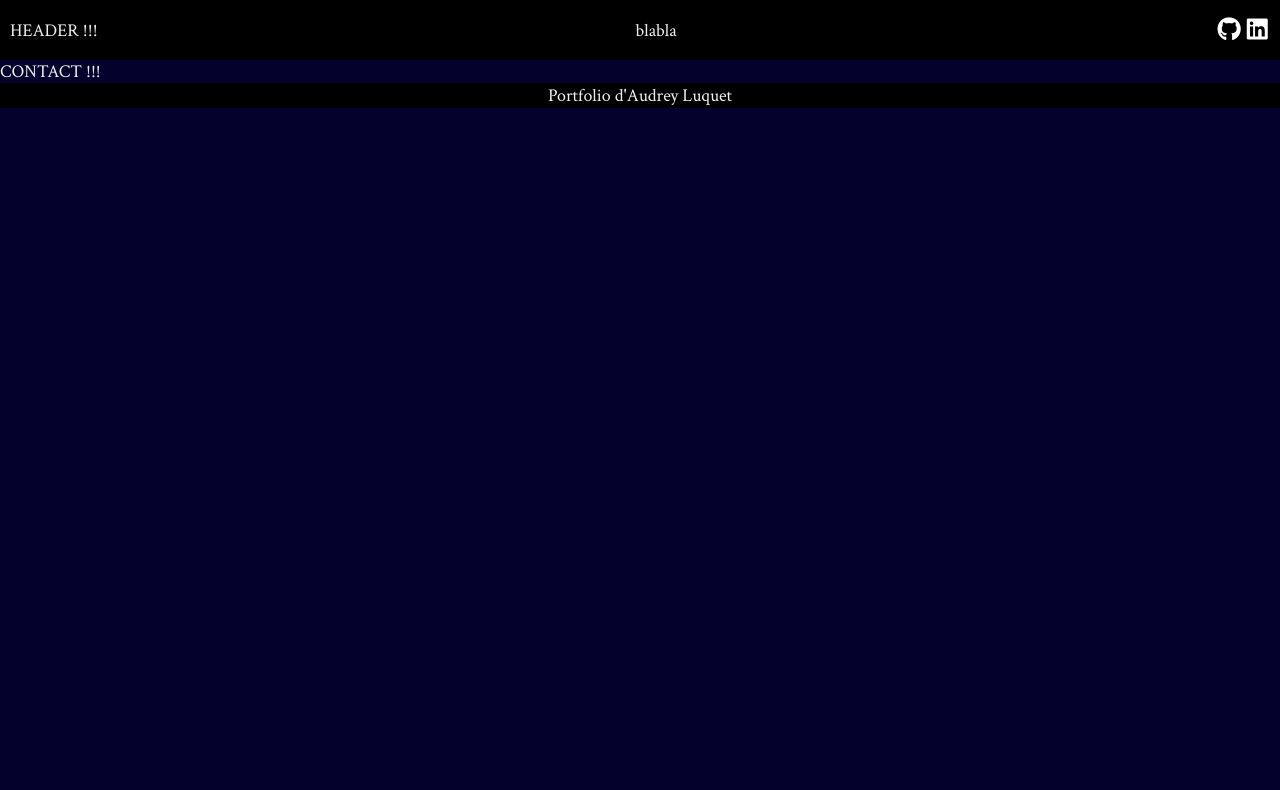
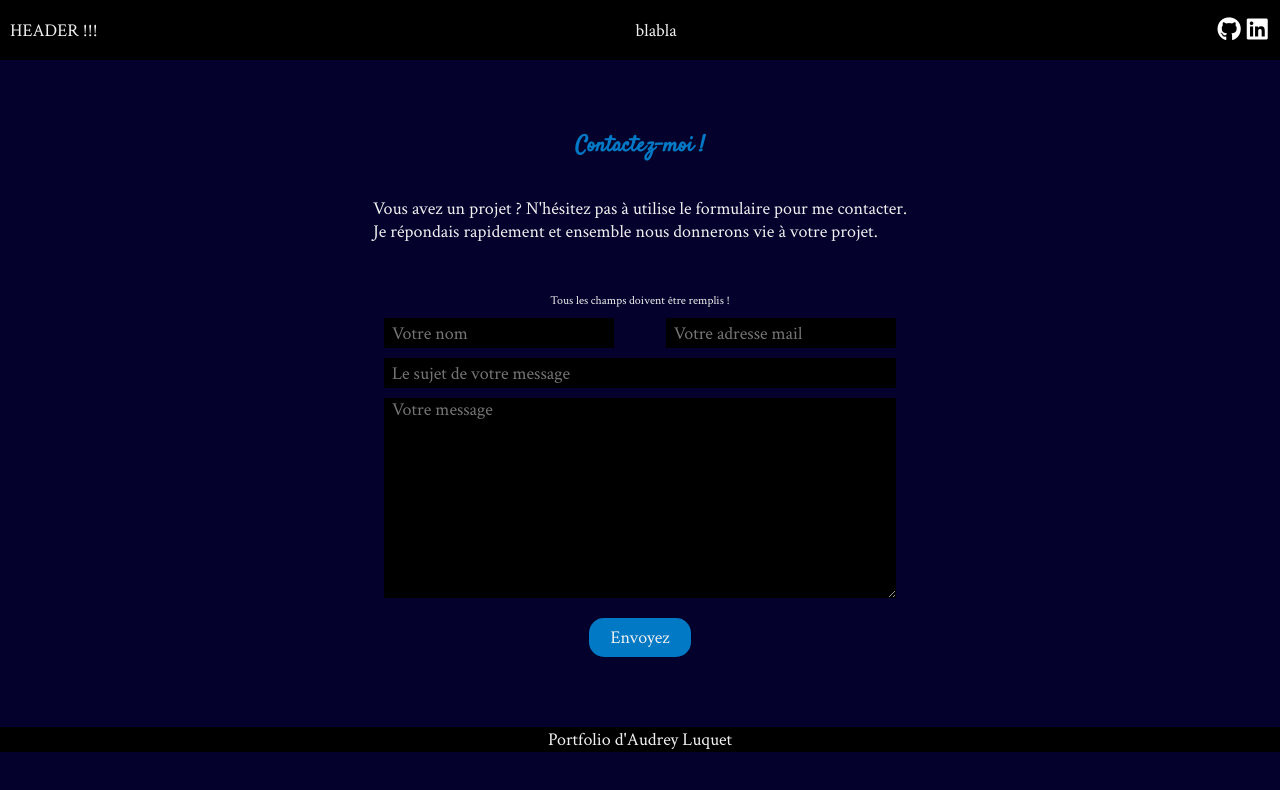
Before and after one commit to AudreyYuedra/portfolio, a React (Create React App) app: page /Contact in a window 1280 px wide. Shown: the top 790 px of the page. Built offline with nearby package versions, Linux system fonts and the light colour scheme.

Commit message:
mise en page Contact

```diff
--- a/package.json
+++ b/package.json
@@ -3,11 +3,15 @@
   "version": "0.1.0",
   "private": true,
   "dependencies": {
+    "@emailjs/browser": "^4.2.0",
+    "@formspree/react": "^2.5.1",
     "@testing-library/jest-dom": "^5.17.0",
     "@testing-library/react": "^13.4.0",
     "@testing-library/user-event": "^13.5.0",
+    "axios": "^1.6.7",
     "react": "^18.2.0",
     "react-dom": "^18.2.0",
+    "react-hook-form": "^7.51.0",
     "react-router-dom": "^6.22.1",
     "react-scripts": "5.0.1",
     "styled-components": "^6.1.8",
--- a/src/pages/Contact.jsx
+++ b/src/pages/Contact.jsx
@@ -1,7 +1,93 @@
+import { useForm, ValidationError } from "@formspree/react" // Formulaire formspree (pour ne pas avoir de backend)
+
+import styled from "styled-components"
+import { mixins } from "../styles/mixins"
+import { colors, fontFamily, fontSize } from "../styles/variables"
+const Main = styled.main`
+   margin: 70px 0;
+   position: relative;
+   ${mixins.column};
+   ${mixins.totalCenter};
+`
+const Title = styled.h2`
+   display: flex;
+   justify-content: center;
+   font-family: ${fontFamily.ff_secondary};
+   font-size: ${fontSize.title};
+   color: ${colors.bg_secondary};
+   margin-bottom: 35px;
+`
+const Accroche = styled.p`
+   align-self: center;
+   margin-bottom: 50px;
+`
+const Form = styled.form`
+   width: 40%;
+   ${mixins.column};
+   & p {
+      align-self: center;
+      font-size: ${fontSize.txt_about};
+      margin-bottom: 10px;
+   }
+   & div {
+      ${mixins.rowSpaceBetween};
+   }
+   & input {
+      height: 30px;
+      background-color: ${colors.bg_tertiary};
+      border: none;
+      margin-bottom: 10px;
+   }
+   & textarea {
+      height: 200px;
+      background-color: ${colors.bg_tertiary};
+      border: none;
+      margin-bottom: 20px;
+   }
+   & button {
+      width: 20%;
+      align-self: center;
+      background-color: ${colors.bg_secondary};
+      border: none;
+      padding: 8px;
+      border-radius: 15px;
+   }
+`
+const InputRow = styled.input`
+   width: 45%;
+`
+
 export default function Contact() {
+   const [state, handleSubmit] = useForm("mvoeqoav")
+   if (state.succeeded) {
+      return <p>Votre message a bien été envoyé !</p>
+   }
+
    return (
-      <main>
-         <p>CONTACT !!!</p>
-      </main>
+      <Main>
+         <Title>Contactez-moi !</Title>
+         <Accroche>
+            Vous avez un projet ? N'hésitez pas à utilise le formulaire pour me contacter.
+            <br />
+            Je répondais rapidement et ensemble nous donnerons vie à votre projet.
+         </Accroche>
+
+         <Form onSubmit={handleSubmit}>
+            <p>Tous les champs doivent être remplis !</p>
+            <div>
+               <InputRow id="name" type="text" name="name" placeholder="  Votre nom" required />
+               <InputRow id="email" type="email" name="email" placeholder="  Votre adresse mail" required />
+               <ValidationError prefix="Email" field="email" errors={state.errors} />
+            </div>
+
+            <input id="subject" type="subject" name="subject" placeholder="  Le sujet de votre message" required />
+            <textarea id="message" name="message" placeholder="  Votre message" required></textarea>
+            <ValidationError prefix="Message" field="message" errors={state.errors} />
+
+            <button type="submit" disabled={state.submitting}>
+               Envoyez
+            </button>
+         </Form>
+      </Main>
    )
 }
```
Also changed, not shown: 1 other file (tests, documents, lock files or other folders).
